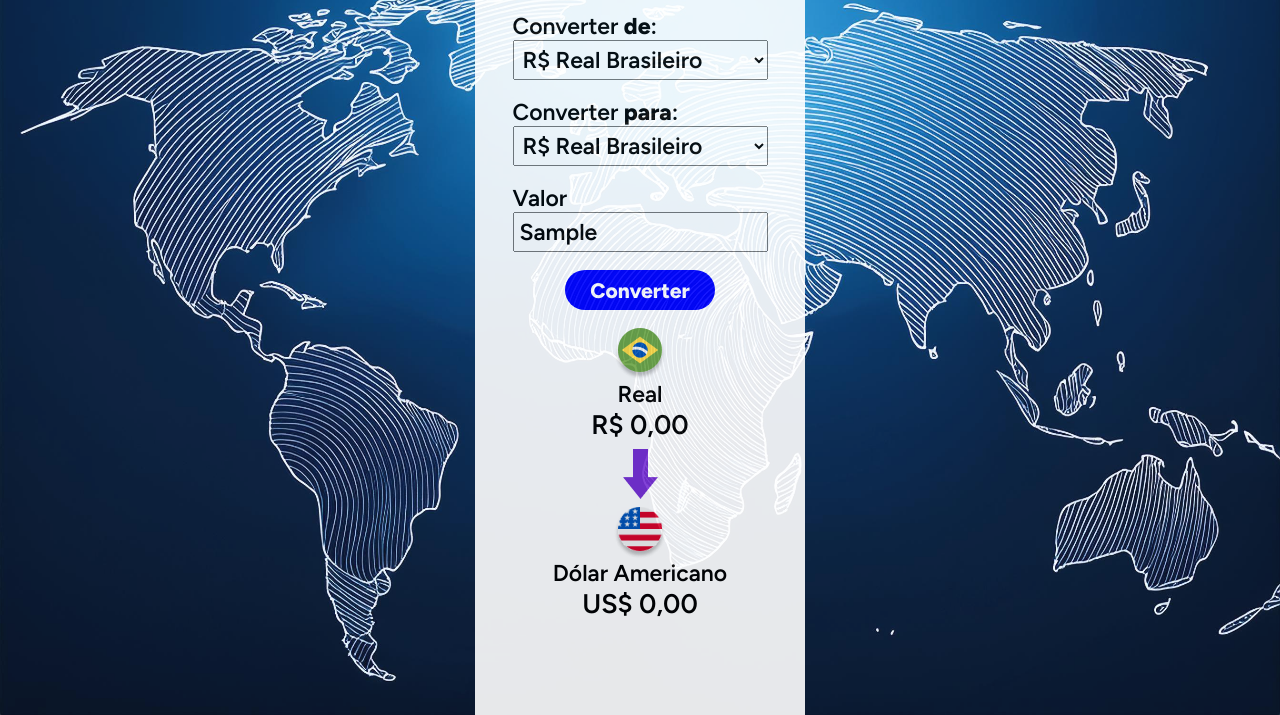
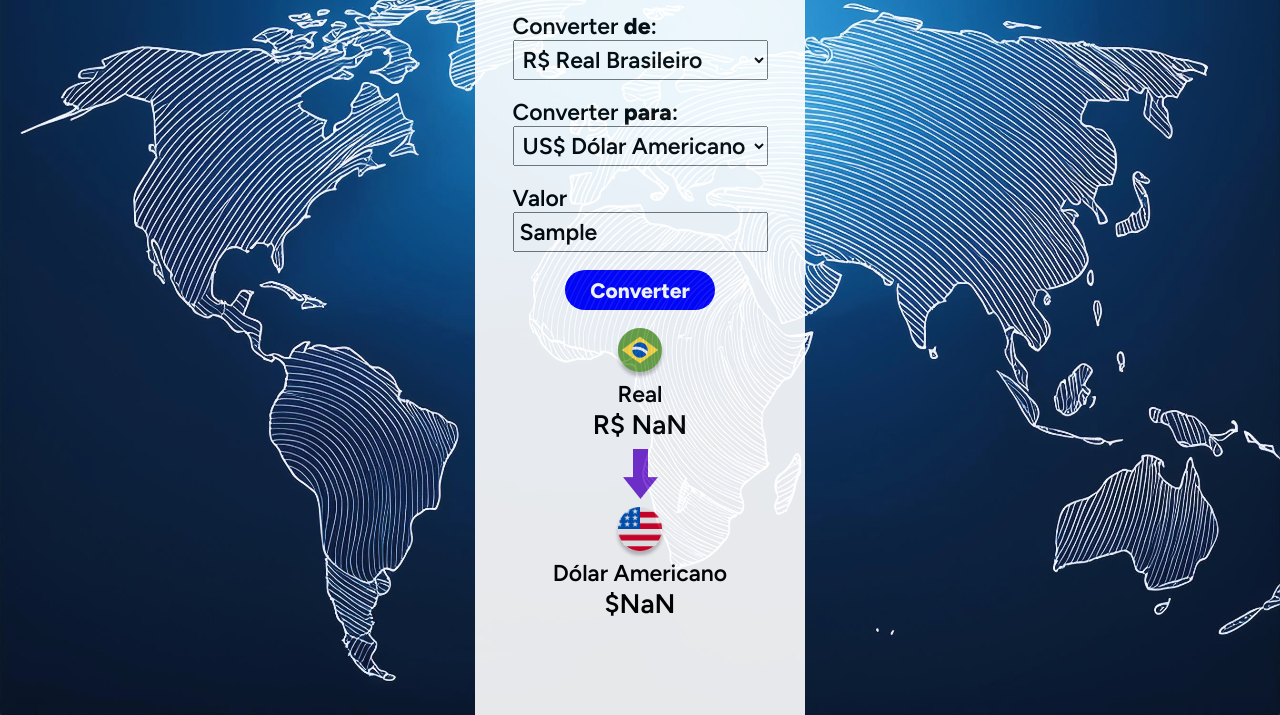
Before and after one commit to CharllesMiranda/Conversor-de-Moedas, a plain HTML site: page index.html in a window 1280 px wide. Both pictures are taken after typing "Sample" into the empty fields and a click on the button "Converter". Shown: the part 85-800 px from the top of the page. Drawn offline with Linux system fonts and the light colour scheme.

Commit message:
Aplicação de JavaScript para converção de dólar e euro

```diff
--- a/index.html
+++ b/index.html
@@ -26,23 +26,23 @@
     <div class="converterDe">
         <label>Converter <strong>de</strong>:</label>  <!-- strong -> é mais semântico, usado pra dar ênfase.-->
         <select>
-            <option class="moedas">R$ Real Brasileiro </option>
-            <option>US$ Dólar Americano </option>
-            <option>€ Euro </option>
-            <option>£ Libra</option>
-            <option>₿ Biticoins</option>
+            <option class="moedas" value="real">R$ Real Brasileiro </option>
+            <option value="dolar">US$ Dólar Americano </option>
+            <option value="euro">€ Euro </option>
+            <option value="libra">£ Libra</option>
+            <option value="biticoins">₿ Biticoins</option>
         </select>
     </div>
 
 
     <div class="converterPara">
         <label>Converter <strong>para</strong>:</label>
-        <select>
-            <option>R$ Real Brasileiro </option>
-            <option>US$ Dólar Americano </option>
-            <option>€ Euro </option>
-            <option>£ Libra</option>
-            <option>₿ Biticoins</option>
+        <select class="opcoesDeMoedas">
+            <option value="dolar">US$ Dólar Americano </option>
+            <option value="real">R$ Real Brasileiro </option>
+            <option value="euro">€ Euro </option>
+            <option value="libra">£ Libra</option>
+            <option value="biticoins">₿ Biticoins</option>
         </select>
     </div>
 
@@ -56,11 +56,11 @@
     <div class="conversao">
         <img src="./assets/real.png" alt="Bandeira do Brasil">
         <figcaption>Real</figcaption>
-        <h3>R$ 0,00</h3>
+        <h3 class="seraConvertido">R$ 0,00</h3>
         <img class="setaBaixo" src="./assets/setaBaixo.png" alt="Seta para baixo">
-        <img src="./assets/dolar.png" alt="Bandeira de Dolar">
-        <figcaption>Dólar Americano</figcaption>
-        <h3>US$ 0,00</h3>
+        <img class="imgMoeda" src="./assets/dolar.png" alt="Bandeira de Dolar">
+        <figcaption class="nomeDaMoeda">Dólar Americano</figcaption>
+        <h3 class="foiConvertido">US$ 0,00</h3>
     </div>
 
 </div>
--- a/script.js
+++ b/script.js
@@ -1,13 +1,54 @@
 const converterBotao = document.querySelector(".botaoConverter")
+const seletorDeMoedas = document.querySelector(".opcoesDeMoedas")
 
 function converterValores() {
     const valorDigitado = document.querySelector(".valorParaConversao").value
+    const valorParaConverter = document.querySelector(".seraConvertido") //Valor em Real
+    const valorJaConvertido = document.querySelector(".foiConvertido") //Valor de 0utras Moedas
+
+    console.log(seletorDeMoedas.value)
 
     const dolarDoDia = 5.2
-    const valorConvertido = valorDigitado / dolarDoDia
+    const euroDoDia = 6.2
 
-    console.log (valorConvertido)
+    if(seletorDeMoedas.value == "dolar") {  // Se o valor for dolar, então execute essa função
+        valorJaConvertido.innerHTML = new Intl.NumberFormat("en-US", {
+        style: "currency",
+        currency: "USD"
+        }).format(valorDigitado / dolarDoDia)
+    }
+
+    if(seletorDeMoedas.value == "euro") {  // Se o valor for euro, então execute essa função
+        valorJaConvertido.innerHTML = new Intl.NumberFormat("de-DE", {
+        style: "currency",
+        currency: "EUR"
+        }).format(valorDigitado / euroDoDia)
+    }
+
+    valorParaConverter.innerHTML = new Intl.NumberFormat("pt-BR", {
+        style: "currency",
+        currency: "BRL"
+    }).format(valorDigitado)
 
 }
 
+function mudarDeMoeda() {
+    const nomeMoeda = document.querySelector(".nomeDaMoeda")
+    const imgBandeira = document.querySelector(".imgMoeda")
+
+    if(seletorDeMoedas.value == "dolar") {
+        nomeMoeda.innerHTML = "Dólar Americano"
+        imgBandeira.src = "./assets/dolar.png"
+    }
+
+    if(seletorDeMoedas.value == "euro") {
+        nomeMoeda.innerHTML = "Euro"
+        imgBandeira.src = "./assets/euro.png"
+
+    }
+
+    converterValores()
+}
+
+seletorDeMoedas.addEventListener("change", mudarDeMoeda)
 converterBotao.addEventListener("click", converterValores) //  addEventListener esta verificando toda vez que eu clico no botão
```
